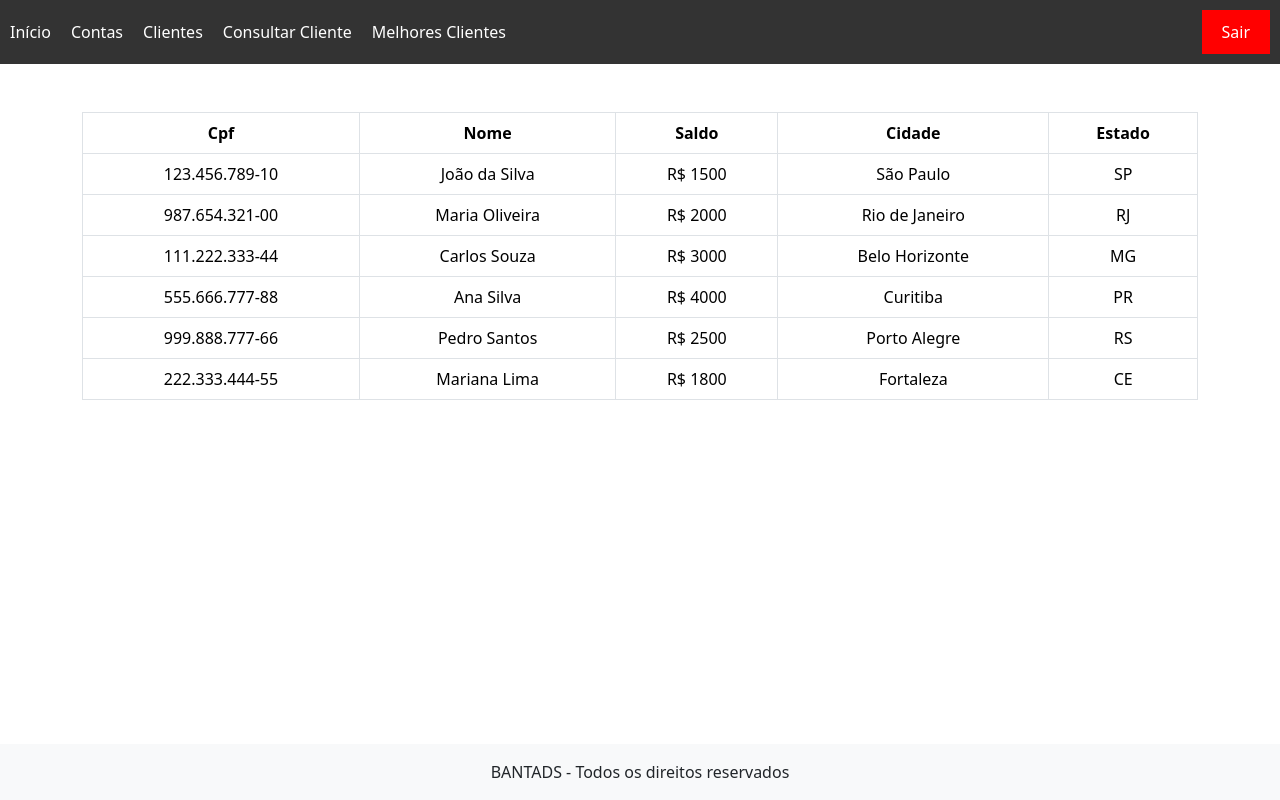
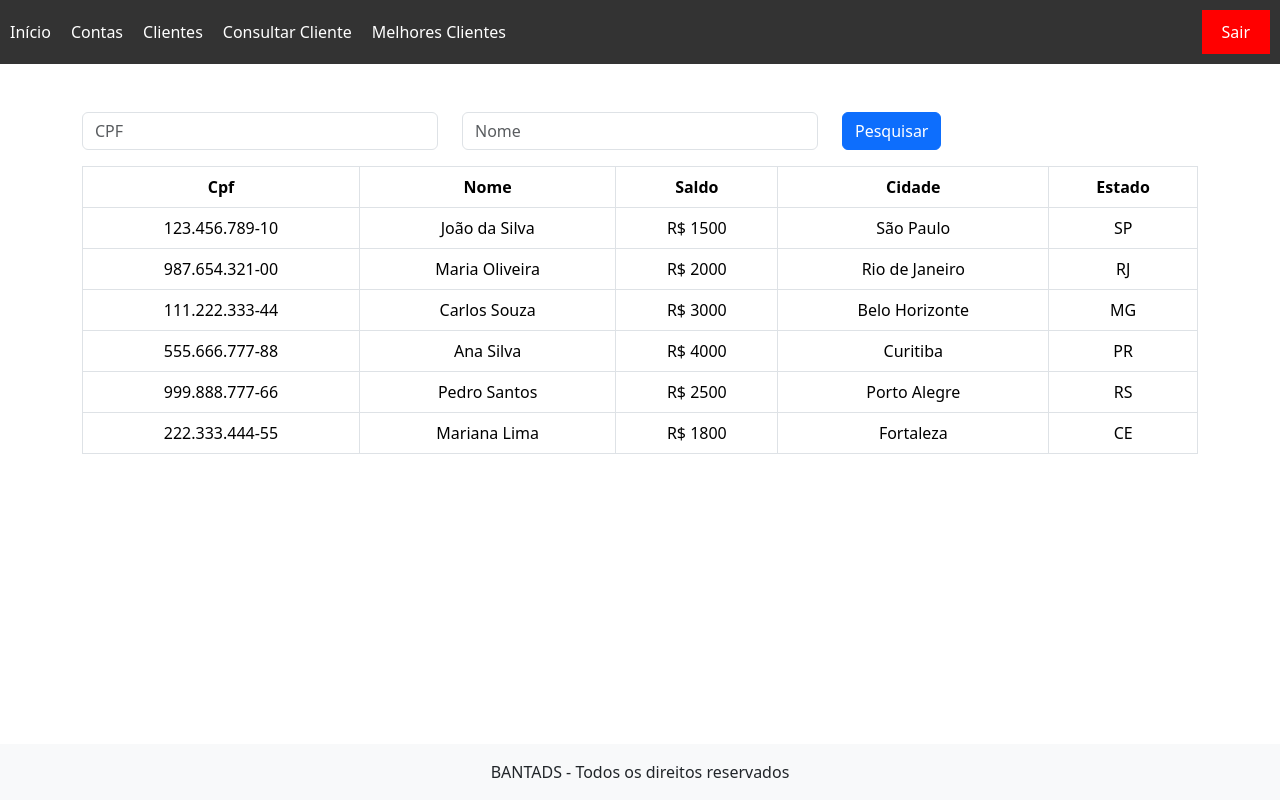
Before and after one commit to allanmuraroto/BANTADS2024, an Angular app in the folder front/: page /listarClientes in a window 1280 px wide. Built offline with nearby package versions, Linux system fonts and the light colour scheme.

Commit message:
[DAC][Ajuste Menu e tela de Listar Clientes]

```diff
--- a/front/src/app/gerente/consultar/consultar.component.html
+++ b/front/src/app/gerente/consultar/consultar.component.html
@@ -1,5 +1,16 @@
 <div class="container-fluid mt-5">
     <div class="container">
+      <div class="row mb-3">
+        <div class="col-md-4">
+          <input type="text" class="form-control" placeholder="CPF">
+        </div>
+        <div class="col-md-4">
+          <input type="text" class="form-control" placeholder="Nome">
+        </div>
+        <div class="col-md-4">
+          <button class="btn btn-primary">Pesquisar</button>
+        </div>
+      </div>
       <table class="table table-bordered table-hover text-center">
         <thead class="thead-dark">
           <tr>
--- a/front/src/app/gerente/menubar/menubar.component.html
+++ b/front/src/app/gerente/menubar/menubar.component.html
@@ -1,6 +1,6 @@
 <header class="menu-bar">
   <ul>
-    <li class="nav-item"><a class="nav-link" href="#" routerLink="/gerente/inicio">Início</a></li>
+    <li class="nav-item"><a class="nav-link" href="/gerente" routerLink="/gerente/inicio">Início</a></li>
     <li class="nav-item"><a class="nav-link" href="#" routerLink="/gerente/contas">Contas</a></li>
     <li class="nav-item"><a class="nav-link" href="/listarClientes" routerLink="/gerente/listarClientes">Clientes</a></li>
     <li class="nav-item"><a class="nav-link" href="/consultarCliente" routerLink="/gerente/consultarCliente">Consultar Cliente</a></li>
```
